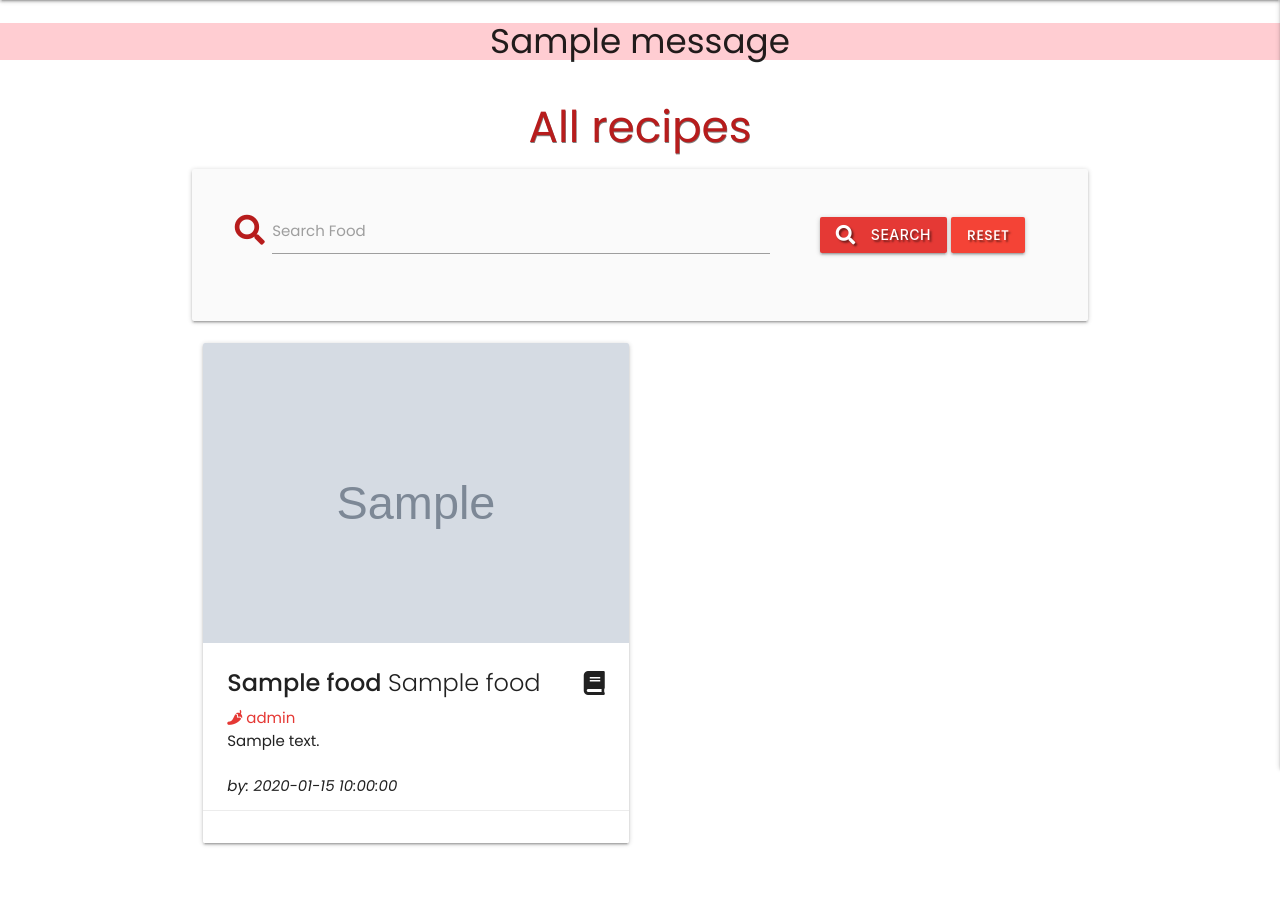
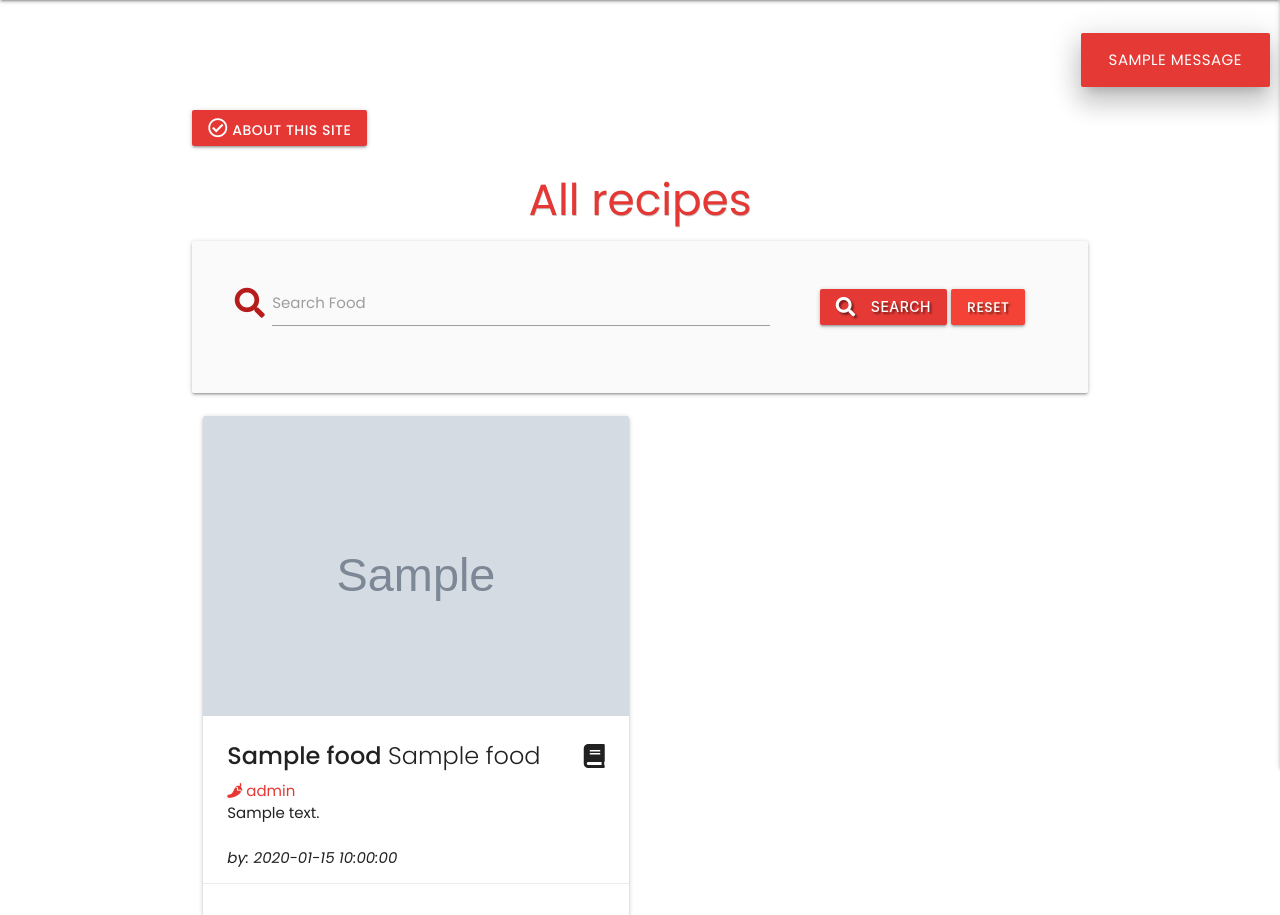
Before and after one commit to Oneday2010/milestone-project3_koreanfood, a Flask app: page / in a window 1280 px wide. Shown: the part 92-1007 px from the top of the page. Before the commit the page ends 938 px from the top, so only its background shows below. Run offline with Flask 2, Linux system fonts and the light colour scheme; grey boxes marked "Sample" are stand-in pictures; one stand-in notice (Sample message) is shown; a database or web service that is not in the repository returns one stand-in record (values such as "Sample title"); some libraries are stand-ins or nearby versions.

Commit message:
edit colors on flask messages

```diff
--- a/static/css/style.css
+++ b/static/css/style.css
@@ -47,9 +47,9 @@ body {
 }
 
 .heading_color {
-    color: #b71c1c;
+    color: #e53834;
     font-weight: 400;
-    text-shadow: 0.5px 0.5px gray;
+    text-shadow: 0.5px 0.5px rgb(199, 199, 199);
 }
 
 
@@ -78,3 +78,8 @@ body {
 .profile_text {
     font-size: 20px;
 }
+
+.flask_message {
+    margin: auto;
+    padding: 10px;
+}
--- a/static/js/script.js
+++ b/static/js/script.js
@@ -3,20 +3,41 @@
 */
 
 $(document).ready(function () {
-    $(".sidenav").sidenav({edge: "right"});
+    $(".sidenav").sidenav({
+        edge: "right"
+    });
     $(".tooltipped").tooltip();
     $("select").formSelect();
 
+    $(document).ready(function () {
+        $('.modal').modal();
+    });
+
+
+
     validateMaterializeSelect();
+
     function validateMaterializeSelect() {
-        let classValid = { "border-bottom": "1px solid #4caf50", "box-shadow": "0 1px 0 0 #4caf50" };
-        let classInvalid = { "border-bottom": "1px solid #f44336", "box-shadow": "0 1px 0 0 #f44336" };
+        let classValid = {
+            "border-bottom": "1px solid #4caf50",
+            "box-shadow": "0 1px 0 0 #4caf50"
+        };
+        let classInvalid = {
+            "border-bottom": "1px solid #f44336",
+            "box-shadow": "0 1px 0 0 #f44336"
+        };
         if ($("select.validate").prop("required")) {
-            $("select.validate").css({ "display": "block", "height": "0", "padding": "0", "width": "0", "position": "absolute" });
+            $("select.validate").css({
+                "display": "block",
+                "height": "0",
+                "padding": "0",
+                "width": "0",
+                "position": "absolute"
+            });
         }
         $(".select-wrapper input.select-dropdown").on("focusin", function () {
             $(this).parent(".select-wrapper").on("change", function () {
-                if ($(this).children("ul").children("li.selected:not(.disabled)").on("click", function () { })) {
+                if ($(this).children("ul").children("li.selected:not(.disabled)").on("click", function () {})) {
                     $(this).children("input").css(classValid);
                 }
             });
--- a/templates/add_recipes.html
+++ b/templates/add_recipes.html
@@ -45,7 +45,7 @@
             <div class="input-field col s12">
                 <i class="far fa-image prefix red-text text-darken-4"></i>
                 <textarea id="food_img" name="food_img" minlength="5" class="materialize-textarea validate"></textarea>
-                <label for="food_img"><a href="https://cloudinary.com">Upload image</a></label>
+                <label for="food_img"><a href="https://cloudinary.com">Type a URL to upload image</a></label>
             </div>
         </div>
         <div class="row">
--- a/templates/base.html
+++ b/templates/base.html
@@ -51,7 +51,6 @@
             </li>
             <li><a href="{{ url_for('get_foods') }}">Home</a></li>
             {% if session.user %}
-
             <li><a href="{{ url_for('add_recipes') }}">New Recipies</a></li>
             <li><a href="{{ url_for('profile', username=session['user']) }}">Profile</a></li>
             <li><a href="{{ url_for('logout') }}">Log Out</a></li>
@@ -59,6 +58,7 @@
             <li><a href="{{ url_for('login') }}">Log In</a></li>
             <li><a href="{{ url_for('register') }}">Register</a></li>
             {% endif %}
+            <li><a href="{{ url_for('get_foods') }}"><i class="fas fa-search-plus"></i></a></li>
 
         </ul>
     </header>
@@ -68,8 +68,8 @@
         {% with messages = get_flashed_messages() %}
         {% if messages %}
         {% for message in messages %}
-        <div class="row flashes">
-            <h4 class="red lighten-4 center-align">{{ message }}</h4>
+        <div class="row flashes flask_message">
+            <h4 class=" red darken-1 z-depth-4  btn-large right ">{{ message }}</h4>
         </div>
         {% endfor %}
         {% endif %}
--- a/templates/foods.html
+++ b/templates/foods.html
@@ -1,9 +1,28 @@
 {% extends "base.html" %}
 {% block content %}
 
-<h3 class="heading_color center-align">All recipes</h3>
 
 
+<!-- Modal Trigger -->
+<a class="waves-effect waves-light btn modal-trigger" href="#modal1"><i class="far fa-check-circle"></i> About this
+    site</a>
+
+<!-- Modal Structure -->
+<div id="modal1" class="modal">
+    <div class="modal-content">
+        <h4><strong>Welcome to K-Food recipes!!</strong></h4>
+        <p><strong>Hello!!</strong></p>
+        <p> Welcome to K-Food recipes site!! This website made for Korean food lovers living in worldwide.
+            Please share your Korean food recipes skills, photos, tips & tricks here. Hope you enjoy your time here!!
+            <i class="far fa-smile-beam"></i>
+        </p>
+    </div>
+    <div class="modal-footer">
+        <a href="#!" class="modal-close waves-effect waves-green btn-flat"><i class="fas fa-times-circle right"></i></a>
+    </div>
+</div>
+
+<h3 class="heading_color center-align">All recipes</h3>
 <div class="row card-panel grey lighten-5">
     <form action="{{ url_for('search') }}" method="post" class="col s12">
         <div class="row valign-wrapper center-align">
--- a/templates/profile.html
+++ b/templates/profile.html
@@ -1,6 +1,5 @@
 {% extends "base.html" %}
 {% block content %}
-
 
 
 <div class="row">
@@ -12,8 +11,9 @@
 
         </div>
         <a href="{{ url_for('get_foods') }}" class="waves-effect  brown darken-3 btn-large right"><i
-            class="fas fa-utensils right"></i>Let's check new recipes!!</a>
+                class="fas fa-utensils right"></i>Let's check new recipes!!</a>
     </div>
 </div>
 
+
 {% endblock %}
```
Also changed, not shown: templates/edit_recipes.html (+5 -3 lines), templates/login.html (+5 -5 lines).
